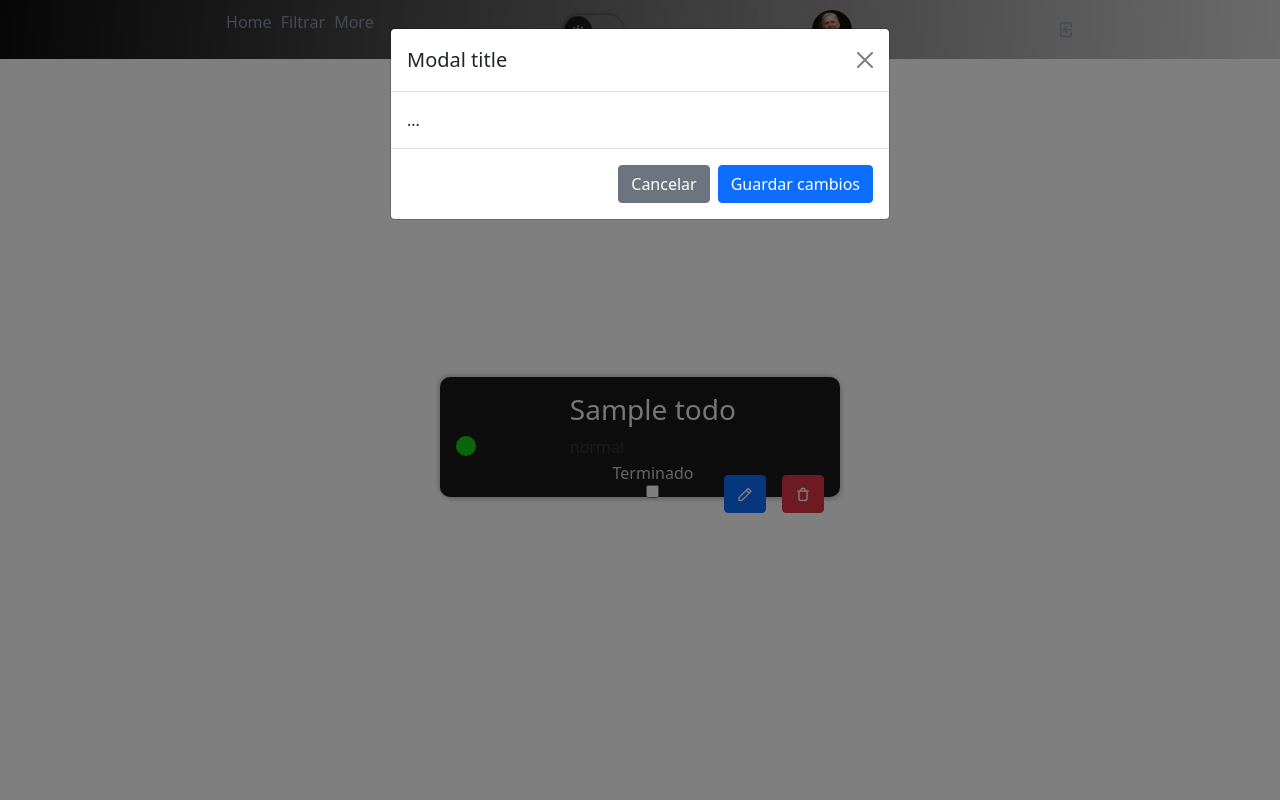
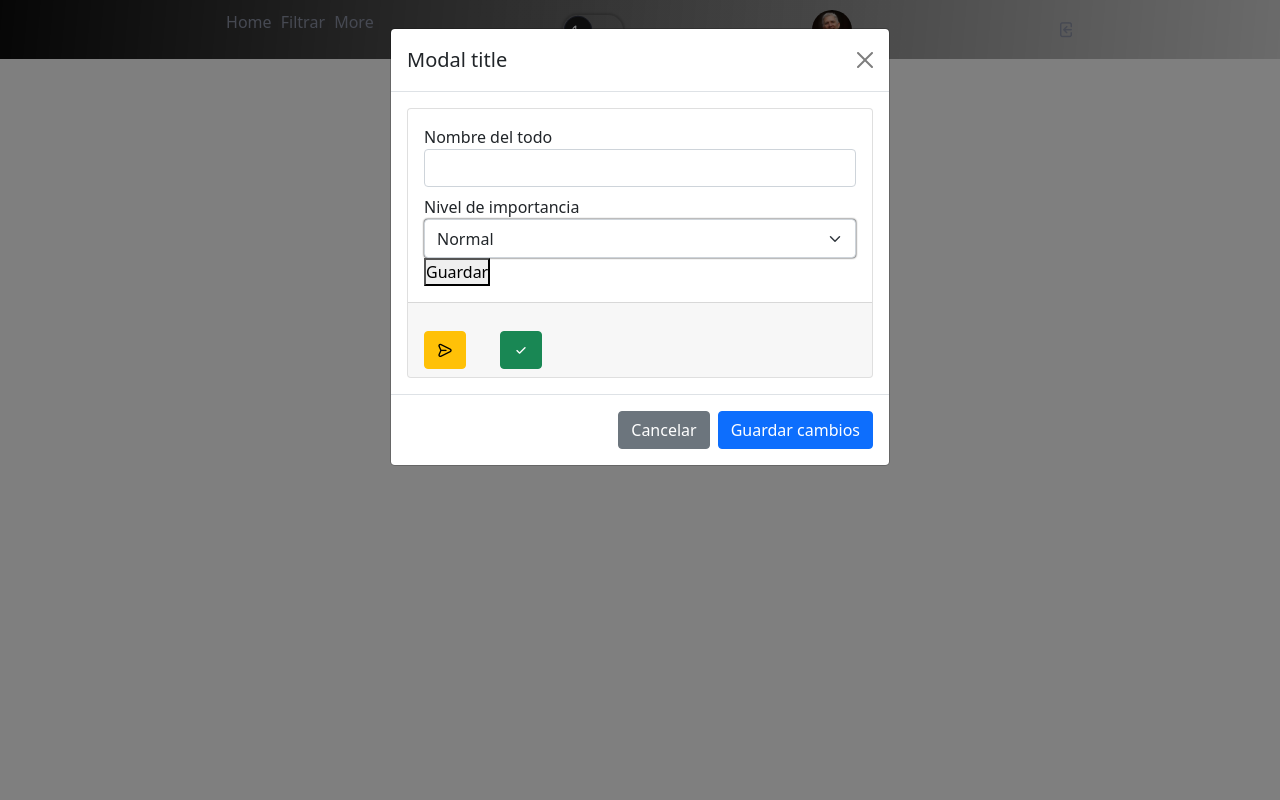
Before and after one commit to lancero793/todoList, a Django app: page / in a window 1280 px wide, after a click that opens the changed part. Run offline with Django 3.2, Linux system fonts and the light colour scheme; tables that the repository leaves empty hold one stand-in row (values such as "Sample post"); data that the repository does not hold is empty; some libraries are stand-ins or nearby versions.

Commit message:
changes add for merge all branches

```diff
--- a/static/css/styles.css
+++ b/static/css/styles.css
@@ -26,6 +26,11 @@ html{
 body{
     transition: .3s;
     background-color: var(--primary-bg);
+}
+.container-xer{
+    min-height: 100vh;
+    background: red !important;
+    display: none;
 }
 body.active{
     background-color: #fff;
@@ -236,9 +241,9 @@ nav ul li a:hover{
     flex-direction: row;
     flex-wrap: wrap;
     gap: .75rem;
-
     justify-content: center;
     align-items: center;
+    transition: .3s all ease-in-out;
 }
 .todo{
     background-color: #1b1b1b;
--- a/static/js/data.js
+++ b/static/js/data.js
@@ -1,33 +1,44 @@
 const todosBoxElement = document.getElementById("box-todos");
 const formCreateTodos = document.querySelector(".form-add-task");
-const title = document.getElementById("id_todo");
+const alertBox = document.querySelector(".alert");
+const title = document.getElementById("name-todo");
+const level = document.getElementById("level-todo-id");
 const addBtn = document.querySelector(".btn__add-todo");
 const csrf = document.getElementsByName("csrfmiddlewaretoken");
 const spinner = document.querySelector(".spinner-grow");
 function createTodo() {
-   // alert(title)
+    let data = null;
+    if (title.value != ""){
+        alertBox.classList.add("d-none");
+    } else {
+        alertBox.classList.remove("d-none")
+    }
    formCreateTodos.addEventListener("submit", (e) => {
         e.preventDefault();
-
         $.ajax({
             type: "POST",
             url: "/add-todo/",
             data: {
-            "CsrfMiddlewareToken": csrf,
-            "title": title
+                "csrfmiddlewaretoken": csrf[0].value,
+                "todo": title.value,
+                "level": level.value,
             },
-        success: function (response) {
-            const data = response.data;
+            success: (response) => {
+                const data = response.test;
+                data.forEach(todo => {
+                    alert(todo)
+                })
             },
-        error: function (response) {
-            alert(response);
+            error: (error) => {
+                alert("Error", error);
             }
-    })
-   })
+        });
+    });
 }
 
-$(".btn__add-todo").click(() => {
-    createTodo()
+addBtn.addEventListener("click", () =>{
+   createTodo();
+  // alert()
 })
 
 
@@ -70,7 +81,7 @@ function loadData() {
                 `;
 
             })
-      }, 2000);
+      }, 1000);
     },
         error: (response) => {
             alert(response.status);
--- a/templates/base.html
+++ b/templates/base.html
@@ -19,5 +19,6 @@
     <script src="{% static './bootstrap/js/bootstrap.min.js' %}"></script>
     <script src="{% static './js/modal.js' %}"></script>
     <script src="{% static './js/data.js' %}"></script>
+    <script src="{% static './js/app.js' %}"></script>
 </body>
 </html>
--- a/templates/index.html
+++ b/templates/index.html
@@ -19,7 +19,39 @@
         <button type="button" class="btn-close" data-bs-dismiss="modal" aria-label="Close"></button>
       </div>
       <div class="modal-body">
-        ...
+           <div class="card">
+               <div class="card-body">
+                   <form class="" action="/edit-todo/q=?" method="POST">
+                       {% csrf_token %}
+                       <div class="field mb-2 ">
+                           <label for="name-todo">Nombre del todo</label>
+                           <input type="text" name="" class="form-control" id="" value="" />
+                       </div>
+                       <div class="field mt-2">
+                           <label for="level">Nivel de importancia</label>
+                            <select class="form-select level-options" name="level" aria-label="Default select example">
+                                <option value="normal" selected>Normal</option>
+                                <option value="1">Prioriatrio</option>
+                                <option value="2">Importante</option>
+                                <option value="3">Urgente</option>
+                            </select>
+                       </div>
+                       <div class="field">
+                           <button type="submit">Guardar</button>
+                       </div>
+                   </form>
+               </div>
+               <div class="card-footer">
+                   <div class="row">
+                       <div class="col-sm-2">
+                           <button class="btn btn-warning" type="button"><i class="uil uil-message"></i></button>
+                       </div>
+                       <div class="col-sm-2">
+                           <button class="btn btn-success" type="button"><i class="uil uil-check"></i></button>
+                       </div>
+                   </div>
+               </div>
+           </div>
       </div>
       <div class="modal-footer">
         <button type="button" class="btn btn-secondary" data-bs-dismiss="modal">Cancelar</button>
@@ -30,19 +62,18 @@
 </div>
 
 <section class="section main-container flex">
-    <form action="" class="form-add-task flex" method="POST">
+    <div class="alert alert-danger d-none alert-box" role="alert">
+        El campo debe contener una tarea.
+    </div>
+    <form action="/add-todo/" class="form-add-task flex" method="POST">
         {% csrf_token %}
         <div class="field">
             <div class="input-group">
-              <input type="text" class="form-control" name="todo" placeholder="Reunión con proveedores" aria-label="Username" aria-describedby="basic-addon1">
+              <input type="text" class="form-control"  id="name-todo" placeholder="Reunión con proveedores" >
             </div>
-
-           <!--- <input type="text" name="todo" class="input-todo" placeholder="Almorzar con proveedores" required>-->
         </div>
         <div class="field field-border">
-
-
-        <select class="form-select level-options" name="level" aria-label="Default select example">
+        <select class="form-select level-options" id="level-todo-id">
           <option value="normal" selected>Normal</option>
           <option value="1">Prioriatrio</option>
           <option value="2">Importante</option>
@@ -56,10 +87,10 @@
 </section>
 <main class="main">
         <div class="todos-container" id="box-todos">
-            <div class="container">
-                <div class="spinner-grow" role="status">
+            <div class="container container-xer text-center">
+                <div class="spinner-grow text-info" role="status">
                     <span class="visually-hidden">Loading...</span>
-</div>
+                </div>
             </div>
         </div>
 </main>
--- a/todos/urls.py
+++ b/todos/urls.py
@@ -8,5 +8,5 @@ urlpatterns = [
     path("login", views.login, name="login"),
     path("register", views.register, name="register"),
     path("remove-todo/<int:id>", views.remove_todo, name="remove"),
-    path("edit-todo/<int:id>", views.edit_todo, name="edit")
+   # path("edit-todo/<int:id>", views.edit_todo, name="edit")
 ]
--- a/todos/views.py
+++ b/todos/views.py
@@ -1,23 +1,26 @@
 from django.shortcuts import render, redirect
-from django.http import JsonResponse
+from django.http import JsonResponse, HttpResponse
 from .models import Todo
 from .forms import EditForm
-import json
+
+def home(request):
+    return render(request, "index.html")
 
 def add_todo(request):
+    todo = None
+    todos = None
     if request.is_ajax():
         if request.method == "POST":
             todo = Todo()
             todo.name = request.POST["todo"]
             todo.level = request.POST["level"]
             todo.save()
-        return JsonResponse({"data" : "test"})
-    return redirect("home")
+            todos = {"name": todo.name, "level": todo.level}
+
+        return JsonResponse({"test": todos})
+    return render(request, "index.html")
 
 
-def home(request):
-    todos = Todo.objects.all()
-    return render(request, "index.html", {"todos" : todos})
 
 def remove_todo(request, id):
     todo = Todo.objects.filter(id=id)
@@ -25,17 +28,18 @@ def remove_todo(request, id):
         todo.delete()
         return redirect("home")
 
-def edit_todo(request, id):
-    todo = Todo.objects.get(id=id)
-    if request.method == "POST":
-        todo.name = request.POST["name-todo"]
-        todo.level = request.POST["level-todo"]
-        todo.status = False
+"""def edit_todo(request, id):
+    if request.is_ajax():
+        if request.method == "POST":
+            todo = Todo.objects.get(id = id)
+            todo.name = request.POST["todo-title"]
+            todo.level = request.POST["level-todo"]
+            todo.status = request.POST["status"]
+            if todo.is_valid():
+                todo.save()
 
-        todo.save()
-        return redirect("home")
 
-    return render(request, "edit.html",  {"todo" : todo})
+        return JsonResponse({})"""
 
 
 def load_data(request):
```
Also changed, not shown: static/js/app.js (+0 -40 lines). Lines whose indentation alone changed are shown as unchanged.
